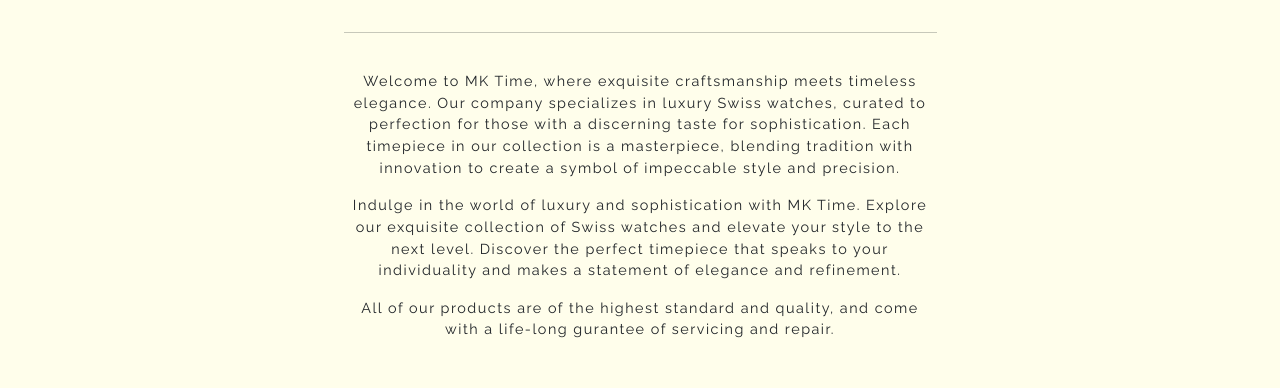
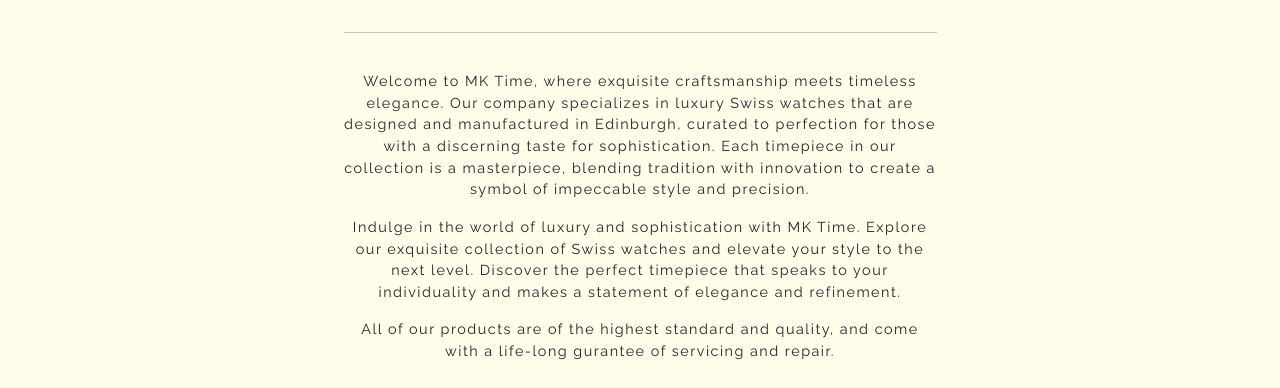
Before and after one commit to sarahsbtn/sarahsbtn.github.io, a plain HTML site: page index.html in a window 1280 px wide. Shown: the part 662-1050 px from the top of the page. Drawn offline with nearby package versions, Linux system fonts and the light colour scheme.

Commit message:
Update index.html

```diff
--- a/index.html
+++ b/index.html
@@ -106,7 +106,7 @@
         <hr>
         <br>
         <p>Welcome to MK Time, where exquisite craftsmanship meets timeless elegance. Our company specializes
-          in luxury Swiss watches, curated to perfection for those with a discerning taste for sophistication.
+          in luxury Swiss watches that are designed and manufactured in Edinburgh, curated to perfection for those with a discerning taste for sophistication.
           Each timepiece in our collection is a masterpiece, blending tradition with innovation to create a symbol of
           impeccable style and precision.
 
```
